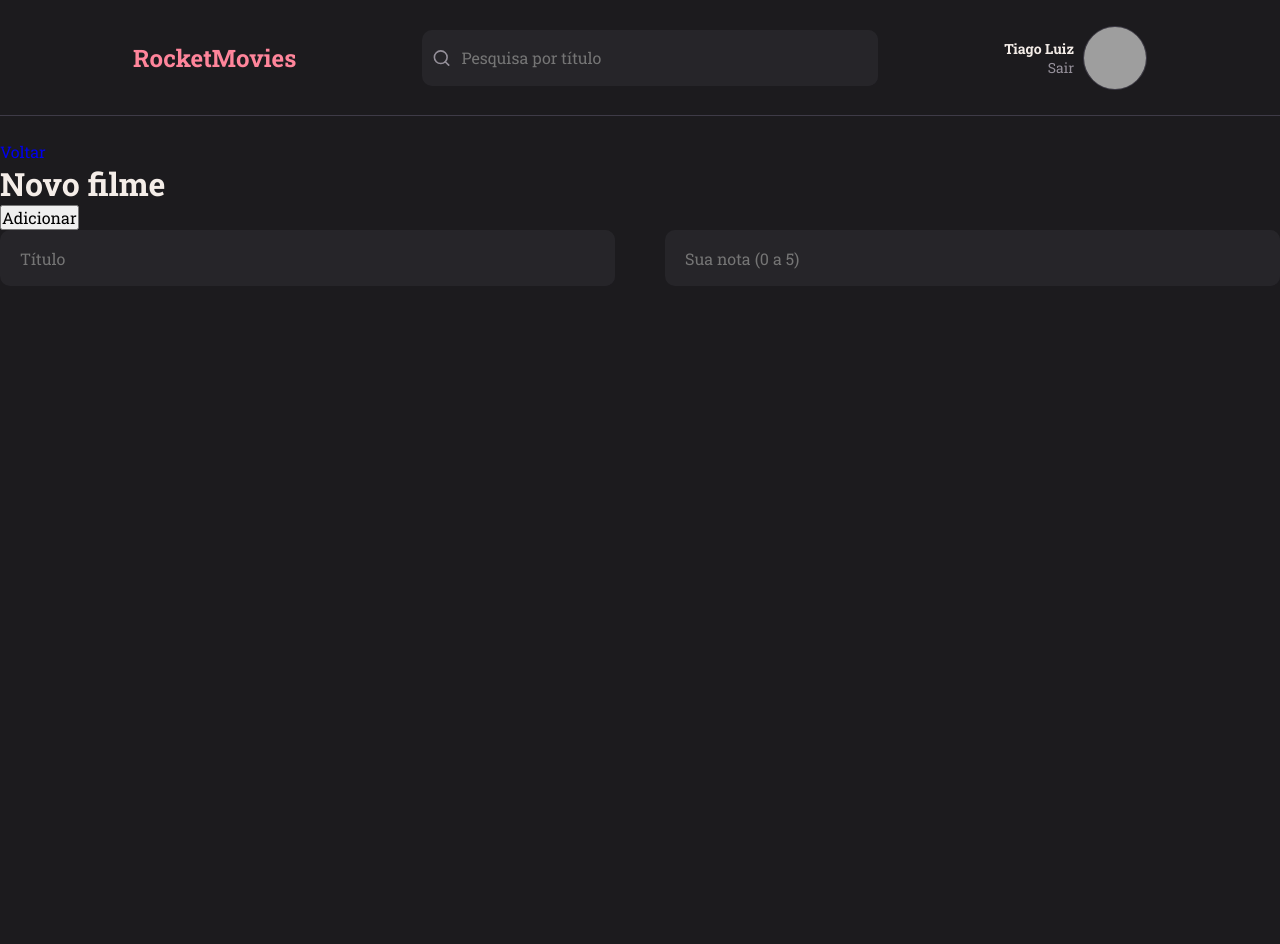
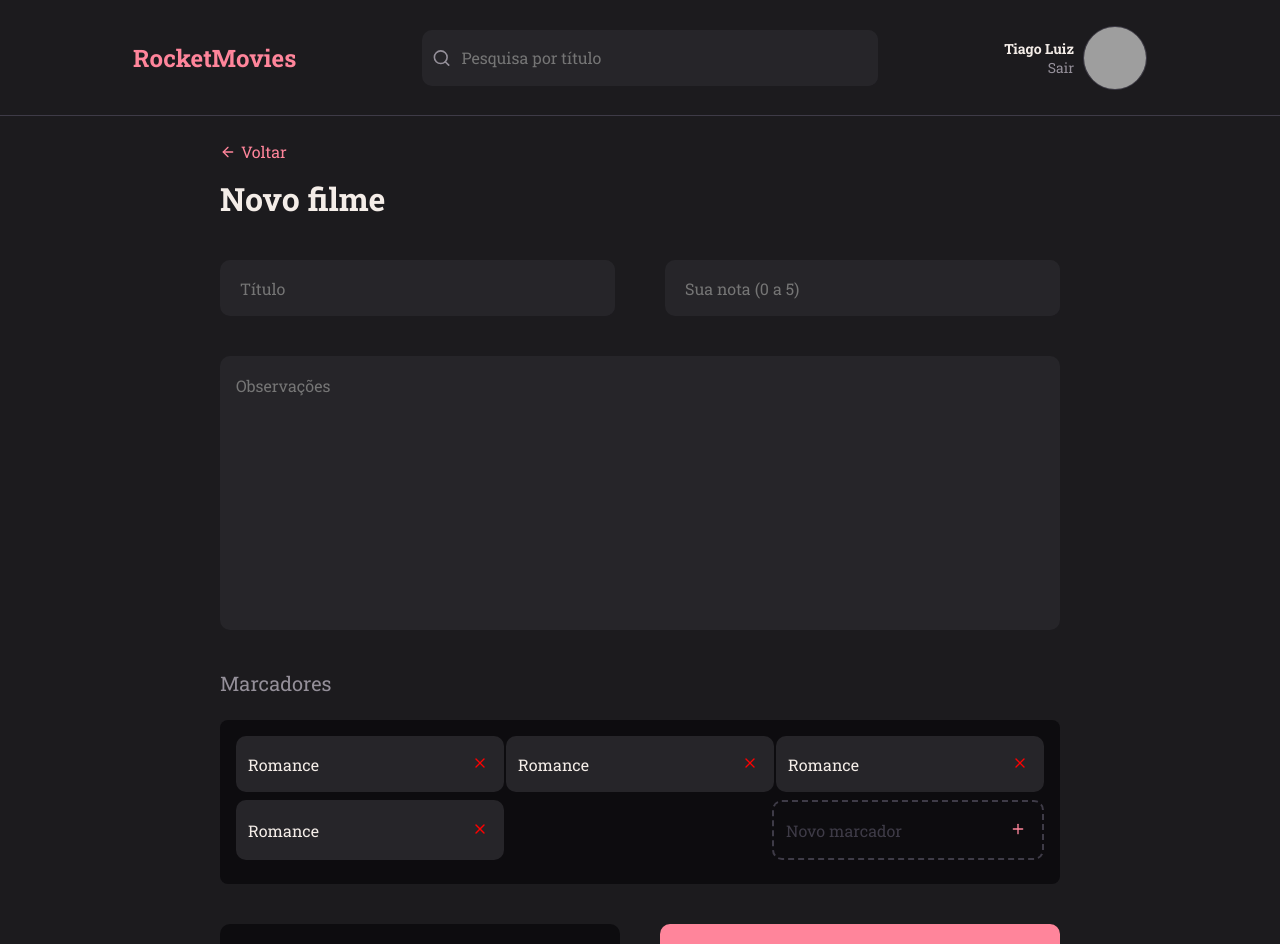
Before and after one commit to tiago-silver/rocketmovies, a React (Vite) app: page / in a window 1280 px wide. Shown: the top 944 px of the page. Before the commit the page ends 800 px from the top, so only its background shows below. Built offline with nearby package versions, Linux system fonts and the light colour scheme; grey boxes are pictures that could not be loaded.

Commit message:
Finalizada a page new

```diff
--- /dev/null
+++ b/src/components/Button/index.jsx
@@ -0,0 +1,10 @@
+import { Container } from "./styles";
+
+export function Button({ title, $loading, $isnew, ...rest}){
+    console.log($isnew)
+    return (
+        <Container type="button" disabled = {$loading} {...rest}>
+            {$loading ? "Loading..." : title}
+        </Container>
+    )
+}
--- /dev/null
+++ b/src/components/Button/styles.js
@@ -0,0 +1,15 @@
+import styled from "styled-components";
+
+export const Container = styled.button`
+        width: 100%;
+        height: 5.6rem;
+
+        background-color: ${({ theme, isnew}) => isnew  ? theme.COLORS.BACKGROUND_900 : theme.COLORS.RED};
+        color: ${({ theme, isnew}) => isnew  ? theme.COLORS.RED : theme.COLORS.BACKGROUND_600};
+
+        border:  none;
+        border-radius: 1rem;
+
+        font-weight: 500;
+
+`
--- /dev/null
+++ b/src/components/NoteItem/inde.jsx
@@ -0,0 +1,18 @@
+import { Container } from "./styles";
+
+import { FiPlus, FiX } from "react-icons/fi";
+
+export function NoteItem({ $isnew, value, onclick, ...rest}){
+    return (
+        <Container $isnew = {$isnew}>
+            <input type="text" value={value} readOnly = {!$isnew} {...rest} />
+
+            <button type="button" onClick={onclick} className={$isnew ? "button_add" : "button_delete"}>
+                {
+                    $isnew ? <FiPlus /> : <FiX />
+                }
+
+            </button>
+        </Container>
+    )
+}
--- /dev/null
+++ b/src/components/NoteItem/styles.js
@@ -0,0 +1,39 @@
+import styled from "styled-components";
+
+export const Container = styled.div`
+    display: flex;
+    align-items: center;
+    background-color: ${({ theme, $isnew}) => $isnew ? "transparent"  : theme.COLORS.BACKGROUND_700 };
+
+
+    border: ${({theme, $isnew}) => $isnew ? `2px dashed ${theme.COLORS.GRAY_100}` : "none"};
+    border-radius: 1rem;
+    margin-bottom: .8rem;
+    padding-right: 1.6rem;
+
+    > input {
+        width: 100%;
+        height: 5.6rem;
+        border: none;
+
+        background-color: transparent;
+        color: ${({ theme}) => theme.COLORS.WHITE };
+
+        padding: 1.2rem;
+
+        &::placeholder{
+            color: ${({ theme}) => theme.COLORS.GRAY_100}
+        }
+    }
+    .button_add {
+        color: ${({ theme }) => theme.COLORS.RED}
+    }
+    .button_delete {
+        color: ${({ theme }) => theme.COLORS.FULL_RED}
+    }
+
+    > button {
+        border: none;
+        background: none;
+    }
+`
--- /dev/null
+++ b/src/components/Section/index.jsx
@@ -0,0 +1,11 @@
+import { Container } from "./styles";
+
+export function Section({ title, children }) {
+    return (
+        <Container>
+            <h1>{title}</h1>
+            {children}
+        </Container>
+    )
+
+}
--- /dev/null
+++ b/src/components/Section/styles.js
@@ -0,0 +1,13 @@
+import styled from "styled-components";
+
+export const Container = styled.section`
+    width: 100%;
+
+    > h1 {
+        font-size: 2rem;
+        font-weight: 400;
+        color: ${({ theme}) => theme.COLORS.GRAY_200};
+        margin-bottom: 2.4rem;
+    }
+
+`
--- /dev/null
+++ b/src/components/Textarea/index.jsx
@@ -0,0 +1,10 @@
+import { Container } from "./styles";
+
+export function Textarea({ value, ...rest}){
+    return (
+        <Container {...rest}>
+            {value  }
+        </Container>
+    )
+
+}
--- /dev/null
+++ b/src/components/Textarea/styles.js
@@ -0,0 +1,16 @@
+import styled from "styled-components";
+
+export const Container = styled.textarea`
+    width: 100%;
+    height: 27.4rem;
+
+
+
+    background-color: ${({theme}) => theme.COLORS.BACKGROUND_700};
+    color: ${({theme}) => theme.COLORS.WHITE};
+    padding: 1.9rem 1.6rem;
+
+    border: none;
+    border-radius: 1rem;
+    resize: none;
+`
--- a/src/pages/New/index.jsx
+++ b/src/pages/New/index.jsx
@@ -1,21 +1,28 @@
-import { Container, Form } from "./styles";
+import { Container, Form, Content } from "./styles";
+
+import { FiArrowLeft } from "react-icons/fi";
 
 import { Header } from "../../components/Header";
 import { Input } from "../../components/Input";
-
+import { Textarea } from "../../components/Textarea";
+import { Section } from "../../components/Section";
+import { NoteItem } from "../../components/NoteItem/inde";
+import { Button } from "../../components/Button";
 
 export function New(){
     return (
         <Container>
             <Header />
 
+
+            <main>
+
+                <Content>
+                    <a href="#"><FiArrowLeft /> Voltar</a>
+
                     <Form>
                         <header>
-                    <a href="#">Voltar</a>
                             <h1>Novo filme</h1>
-                    <button type="submit">Adicionar</button>
-
-
                         </header>
                         <div className="inputs">
                             <Input placeholder = "Título"/>
@@ -24,7 +31,34 @@ export function New(){
 
                         </div>
 
+
+                        <Textarea placeholder="Observações"/>
+
+                        <Section title="Marcadores">
+                            <div className="tags">
+                                <NoteItem  value="Romance" />
+
+                                <NoteItem  value="Romance" />
+
+                                <NoteItem  value="Romance" />
+
+                                <NoteItem  value="Romance" />
+
+                                <NoteItem $isnew placeholder = "Novo marcador"/>
+
+
+                            </div>
+                        </Section>
+
+                        <div className="buttons">
+                            <Button title= "Excluir filme" isnew  />
+                            <Button title= "Salvar alterações"  />
+                        </div>
+
                     </Form>
+                </Content>
+            </main>
+
 
         </Container>
     )
--- a/src/pages/New/styles.js
+++ b/src/pages/New/styles.js
@@ -1,13 +1,63 @@
 import styled from "styled-components";
 
 export const Container = styled.div`
+   width: 100%;
+   height: 100vh;
+
+   > main {
+
+
+        a {
+            font-size: 1.6rem;
+            display: flex;
+            align-items: center;
+            gap: 0.5rem;
+
+            color: ${({ theme}) => theme.COLORS.RED};
+
+            padding-bottom: 1.5rem;
+        }
+   }
 
 
 `
 
 export const Form = styled.form`
+    display: flex;
+    flex-direction: column;
+    gap: 4rem;
+
+
+
+    >h1 {
+        font-size: 2.25rem;
+        font-weight: 500;
+    }
+
+
     .inputs {
         display: flex;
         gap: 5rem;
     }
+    .tags {
+        display: flex;
+        flex-wrap: wrap;
+        justify-content: space-between;
+        background-color: ${({ theme}) => theme.COLORS.BACKGROUND_900};
+        padding: 1.6rem;
+        border-radius: .8rem;
+
+    }
+    .buttons {
+        display: flex;
+        gap: 4rem;
+    }
 `
+
+export const Content = styled.div`
+        max-width: 104rem;
+        margin: auto;
+        padding: 0 10rem 5rem;
+
+
+`
--- a/src/styles/theme.js
+++ b/src/styles/theme.js
@@ -7,6 +7,7 @@ export default {
         BACKGROUND_500: "#f2a0af2f",
 
         RED: "#FF859B",
+        FULL_RED: "red",
         GRAY_100: "#3E3B47",
         GRAY_200: "#948F99",
         WHITE: "#F4EDE8"
```
Lines whose indentation alone changed are shown as unchanged.
